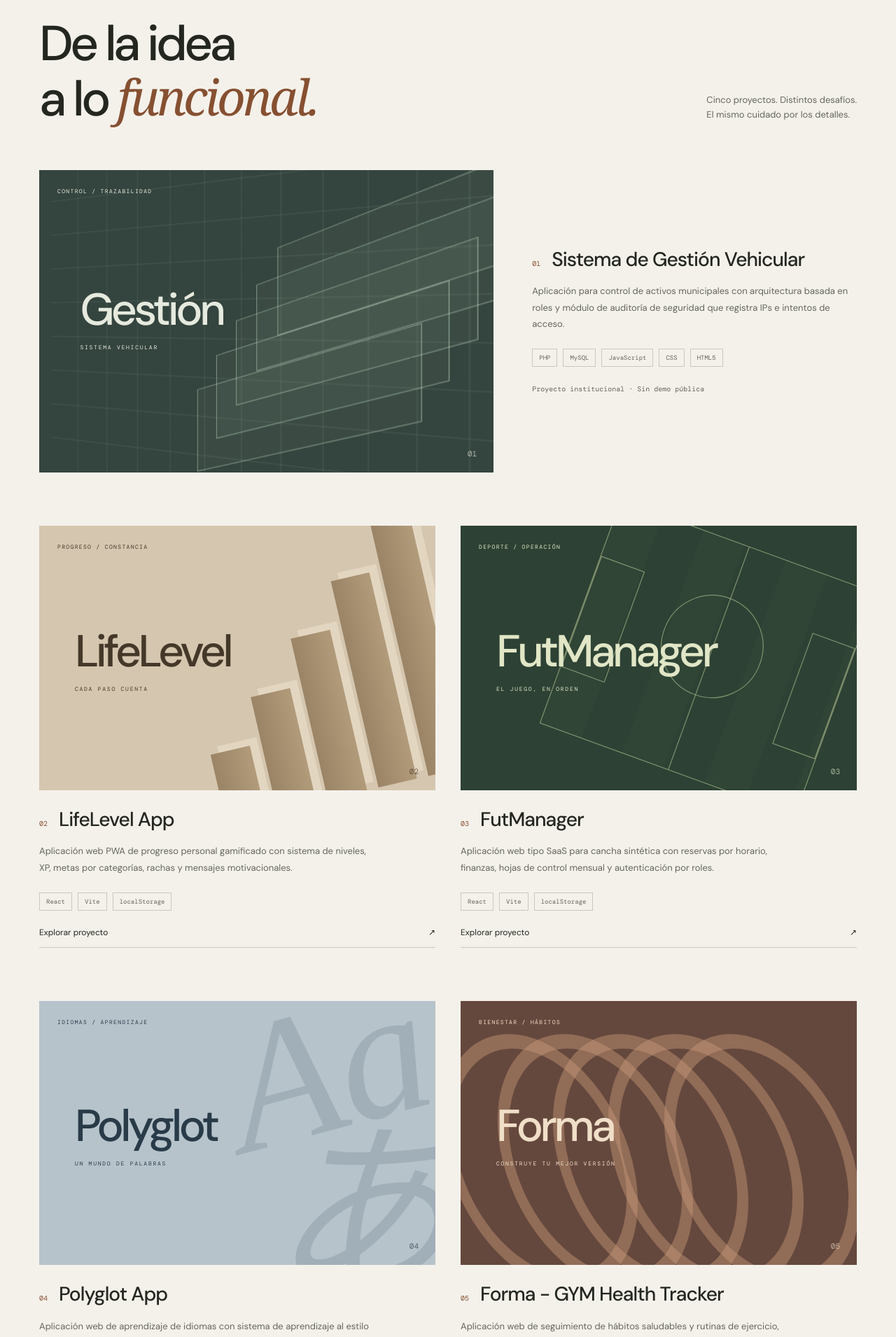
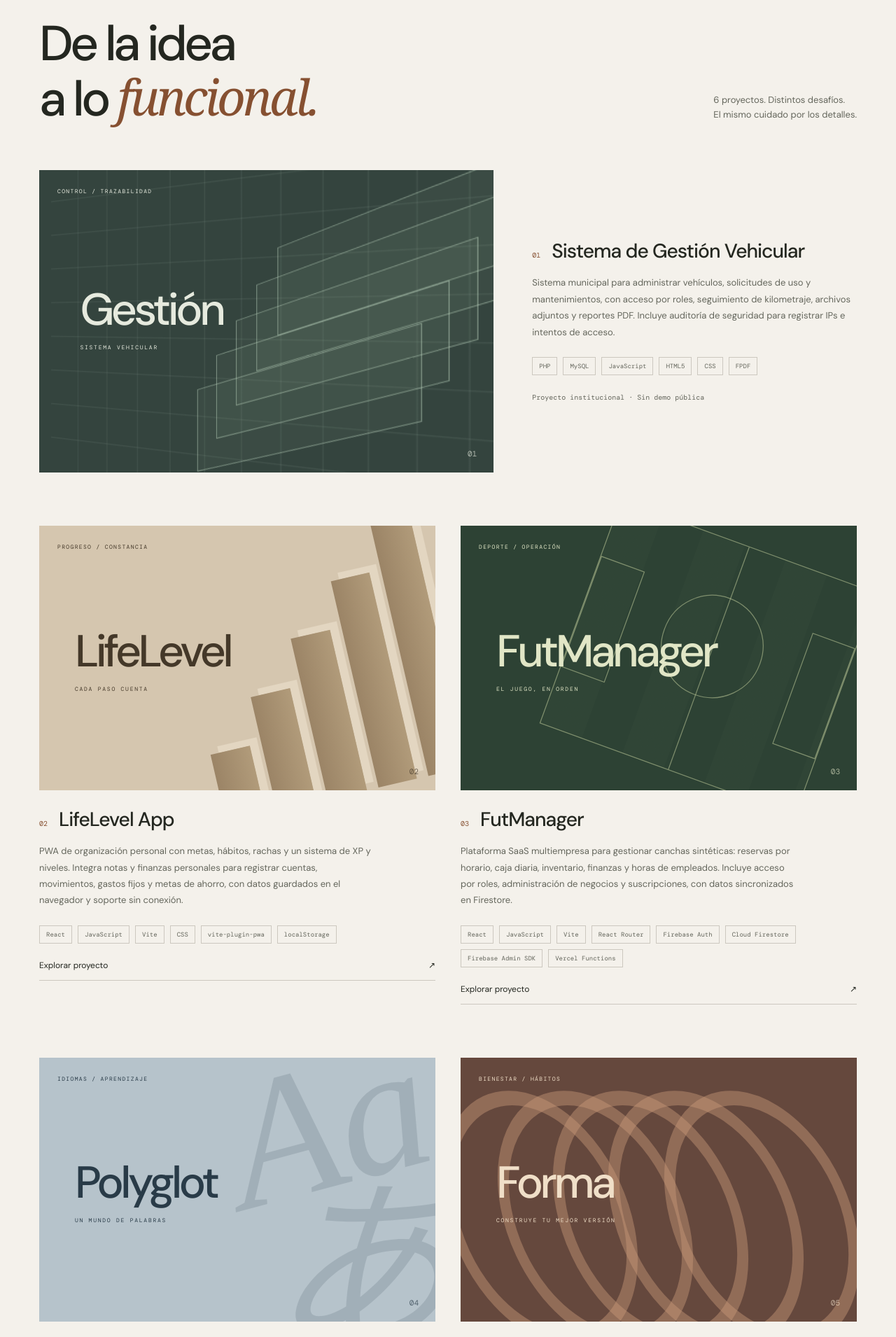
Before and after one commit to Swebb10/sebastian-portfolio, a React (Vite) app: page / in a window 1280 px wide. Shown: the part 1700-3610 px from the top of the page at 70% size. Built offline with nearby package versions, Linux system fonts and the light colour scheme; a web font is replaced by a local one.

Commit message:
Nuevo Proyecto

```diff
--- a/src/App.jsx
+++ b/src/App.jsx
@@ -66,13 +66,14 @@
   { title: 'DEPORTE / OPERACIÓN', word: 'FutManager', sub: 'EL JUEGO, EN ORDEN', type: 'field' },
   { title: 'IDIOMAS / APRENDIZAJE', word: 'Polyglot', sub: 'UN MUNDO DE PALABRAS', type: 'language' },
   { title: 'BIENESTAR / HÁBITOS', word: 'Forma', sub: 'CONSTRUYE TU MEJOR VERSIÓN', type: 'fitness' },
+  { title: 'CONOCIMIENTO / CONEXIONES', word: 'CortexFlow', sub: 'CONECTA IDEAS. APRENDE MEJOR.', type: 'knowledge', featured: true },
 ]
 function Projects() {
   return <section id="projects" className="section-block projects-section"><div className="container">
-    <div className="heading-row"><SectionHeading number="02" label="TRABAJO SELECCIONADO">De la idea<br />a lo <em>funcional.</em></SectionHeading><p className="heading-note reveal">Cinco proyectos. Distintos desafíos.<br />El mismo cuidado por los detalles.</p></div>
+    <div className="heading-row"><SectionHeading number="02" label="TRABAJO SELECCIONADO">De la idea<br />a lo <em>funcional.</em></SectionHeading><p className="heading-note reveal">{projects.length} proyectos. Distintos desafíos.<br />El mismo cuidado por los detalles.</p></div>
     <div className="projects-grid">{projects.map((project, index) => {
       const visual = projectVisuals[index]
-      return <article className={`project-card project-${visual.type} reveal ${index === 0 ? 'project-featured' : ''}`} key={project.name}>
+      return <article className={`project-card project-${visual.type} reveal ${index === 0 || visual.featured ? 'project-featured' : ''}`} key={project.name}>
         <div className="project-visual" aria-hidden="true"><span className="visual-label">{visual.title}</span><div className={`project-drawing drawing-${visual.type}`}><i /><i /><i /><i /><i /></div><div className="visual-word">{visual.word}<small>{visual.sub}</small></div><span className="visual-index">0{index + 1}</span></div>
         <div className="project-info"><div className="project-title-row"><span className="project-number">0{index + 1}</span><h3>{project.name}</h3></div><p>{project.description}</p><div className="stack-list">{project.stack.map(tech => <span key={tech}>{tech}</span>)}</div>{project.link ? <a className="text-link project-link" href={project.link} target="_blank" rel="noreferrer" aria-label={`Explorar ${project.name} (abre en otra pestaña)`}>Explorar proyecto <Arrow /></a> : <span className="project-private">Proyecto institucional · Sin demo pública</span>}</div>
       </article>
--- a/src/data.js
+++ b/src/data.js
@@ -35,36 +35,43 @@
   {
     name: 'Sistema de Gestión Vehicular',
     description:
-      'Aplicación para control de activos municipales con arquitectura basada en roles y módulo de auditoría de seguridad que registra IPs e intentos de acceso.',
-    stack: ['PHP', 'MySQL', 'JavaScript', 'CSS', 'HTML5'],
+      'Sistema municipal para administrar vehículos, solicitudes de uso y mantenimientos, con acceso por roles, seguimiento de kilometraje, archivos adjuntos y reportes PDF. Incluye auditoría de seguridad para registrar IPs e intentos de acceso.',
+    stack: ['PHP', 'MySQL', 'JavaScript', 'HTML5', 'CSS', 'FPDF'],
   },
   {
     name: 'LifeLevel App',
     description:
-      'Aplicación web PWA de progreso personal gamificado con sistema de niveles, XP, metas por categorías, rachas y mensajes motivacionales.',
-    stack: ['React', 'Vite', 'localStorage'],
+      'PWA de organización personal con metas, hábitos, rachas y un sistema de XP y niveles. Integra notas y finanzas personales para registrar cuentas, movimientos, gastos fijos y metas de ahorro, con datos guardados en el navegador y soporte sin conexión.',
+    stack: ['React', 'JavaScript', 'Vite', 'CSS', 'vite-plugin-pwa', 'localStorage'],
     link: 'https://lifelevel-app.vercel.app/',
   },
   {
     name: 'FutManager',
     description:
-      'Aplicación web tipo SaaS para cancha sintética con reservas por horario, finanzas, hojas de control mensual y autenticación por roles.',
-    stack: ['React', 'Vite', 'localStorage'],
+      'Plataforma SaaS multiempresa para gestionar canchas sintéticas: reservas por horario, caja diaria, inventario, finanzas y horas de empleados. Incluye acceso por roles, administración de negocios y suscripciones, con datos sincronizados en Firestore.',
+    stack: ['React', 'JavaScript', 'Vite', 'React Router', 'Firebase Auth', 'Cloud Firestore', 'Firebase Admin SDK', 'Vercel Functions'],
     link: 'https://fut-manager-bsas.vercel.app/login',
   },
   {
     name: 'Polyglot App',
     description:
-      'Aplicación web de aprendizaje de idiomas con sistema de aprendizaje al estilo de los poliglotas, con tarjetas de vocabulario, niveles y progreso de usuario.',
-    stack: ['React', 'Vite', 'localStorage'],
+      'Aplicación para aprender cinco idiomas mediante frases contextualizadas, repetición espaciada FSRS, diálogos y ejercicios de escucha y pronunciación. Incluye un tutor de IA ejecutado en el navegador, sesiones reanudables y progreso guardado localmente.',
+    stack: ['React', 'TypeScript', 'Vite', 'ts-fsrs', 'Transformers.js', 'Zod', 'IndexedDB', 'localStorage'],
     link: 'https://polyglot-rose-nine.vercel.app/',
   },
-    {
-    name: 'Forma - GYM Health Tracker',
+  {
+    name: 'Forma — Gym & Health Tracker',
     description:
-      'Aplicación web de seguimiento de hábitos saludables y rutinas de ejercicio, con registro de progreso, metas y estadísticas personalizadas.',
-    stack: ['React', 'Vite', 'localStorage'],
+      'Aplicación de entrenamiento y salud con rutinas por días, registro de sesiones, medidas corporales y bioimpedancia. Incluye gráficos de progreso y estimaciones de calorías y macronutrientes, con autenticación y datos privados sincronizados en Firebase.',
+    stack: ['React', 'TypeScript', 'Vite', 'Tailwind CSS', 'Firebase Auth', 'Cloud Firestore', 'Recharts'],
     link: 'https://forma-gym-health-tracker.vercel.app',
+  },
+  {
+    name: 'CortexFlow',
+    description:
+      'Herramienta de estudio que transforma notas Markdown en mapas mentales interactivos y editables. Combina creación de conceptos, repaso activo y temporizador Pomodoro, con guardado local, deshacer y rehacer, y exportación de mapas en JSON.',
+    stack: ['React', 'TypeScript', 'Vite', 'Tailwind CSS', 'React Flow', 'react-markdown', 'localStorage'],
+    link: 'https://cortex-flow-ochre.vercel.app',
   },
 ]
 
--- a/src/styles.css
+++ b/src/styles.css
@@ -109,6 +109,27 @@
 .drawing-language:before, .drawing-language:after { position: absolute; font-family: 'Playfair Display', serif; font-style: italic; font-size: 260px; line-height: 1; opacity: .14; }
 .drawing-language:before { content: 'Aa'; right: 10px; top: -35px; transform: rotate(-15deg); }.drawing-language:after { content: 'あ'; right: -25px; bottom: -55px; }
 .project-fitness .project-visual { background: #65483d; color: #f0dfc8; }
+.project-knowledge .project-visual { background: #302e48; color: #eee8ff; }
+.project-knowledge .visual-word { font-size: clamp(36px, 5vw, 70px); }
+.drawing-knowledge {
+  background: radial-gradient(circle at 72% 45%, #ac96d62b, transparent 55%),
+    radial-gradient(#c5b4eb30 1px, transparent 1px);
+  background-size: auto, 22px 22px;
+}
+.drawing-knowledge::before, .drawing-knowledge::after {
+  content: ''; position: absolute; left: 55%; top: 22%; width: 30%; height: 52%;
+  border: 1px solid #baa4e890; border-left: 0; border-radius: 0 30px 30px 0;
+}
+.drawing-knowledge::after { left: 41%; top: 35%; width: 30%; height: 26%; }
+.drawing-knowledge i {
+  position: absolute; width: 16%; height: 11%; border: 1px solid #baa4e8a0;
+  background: #574969; border-radius: 6px; left: 49%; top: 17%;
+  box-shadow: 0 8px 24px #16102030;
+}
+.drawing-knowledge i:nth-child(2) { left: 76%; top: 42%; background: #496568; }
+.drawing-knowledge i:nth-child(3) { left: 48%; top: 68%; }
+.drawing-knowledge i:nth-child(4) { left: 33%; top: 29%; background: #625373; }
+.drawing-knowledge i:nth-child(5) { left: 33%; top: 57%; background: #625373; }
 .drawing-fitness i { position: absolute; border: 22px solid #c8997970; border-radius: 50%; width: 68%; aspect-ratio: 1; left: 42%; top: 10%; transform: rotate(-25deg) scaleX(.65); }
 .drawing-fitness i:nth-child(2) { left: 28%; }.drawing-fitness i:nth-child(3) { left: 14%; }.drawing-fitness i:nth-child(4) { left: 0; }.drawing-fitness i:nth-child(5) { left: -14%; }
 .project-info { padding-top: 27px; }
```
